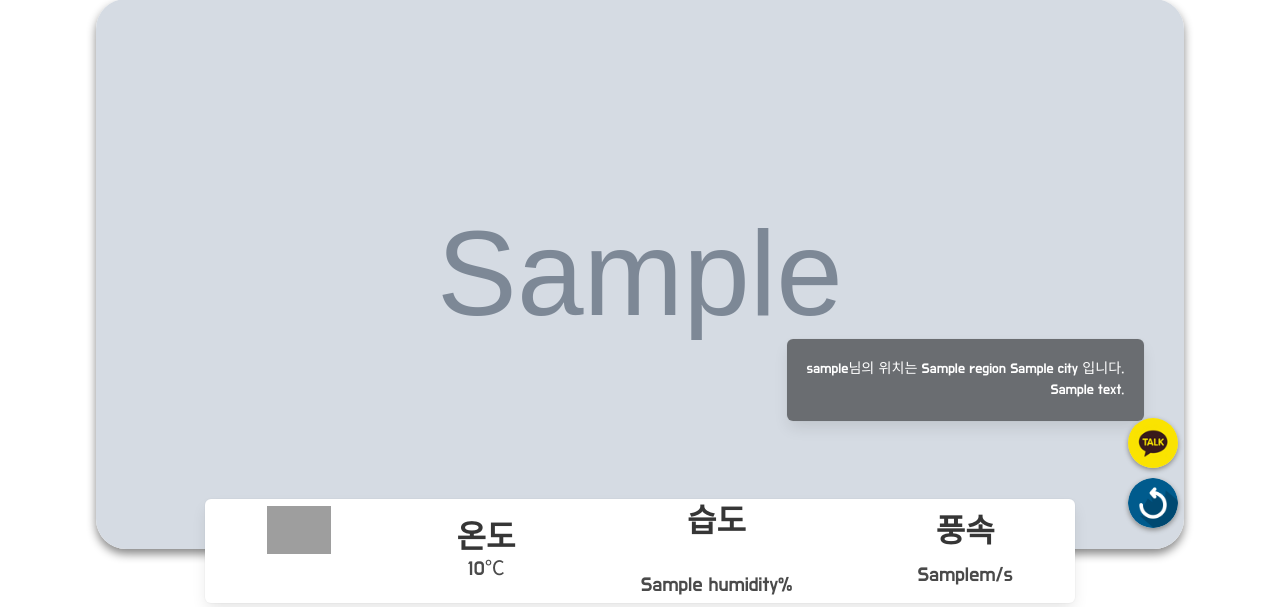
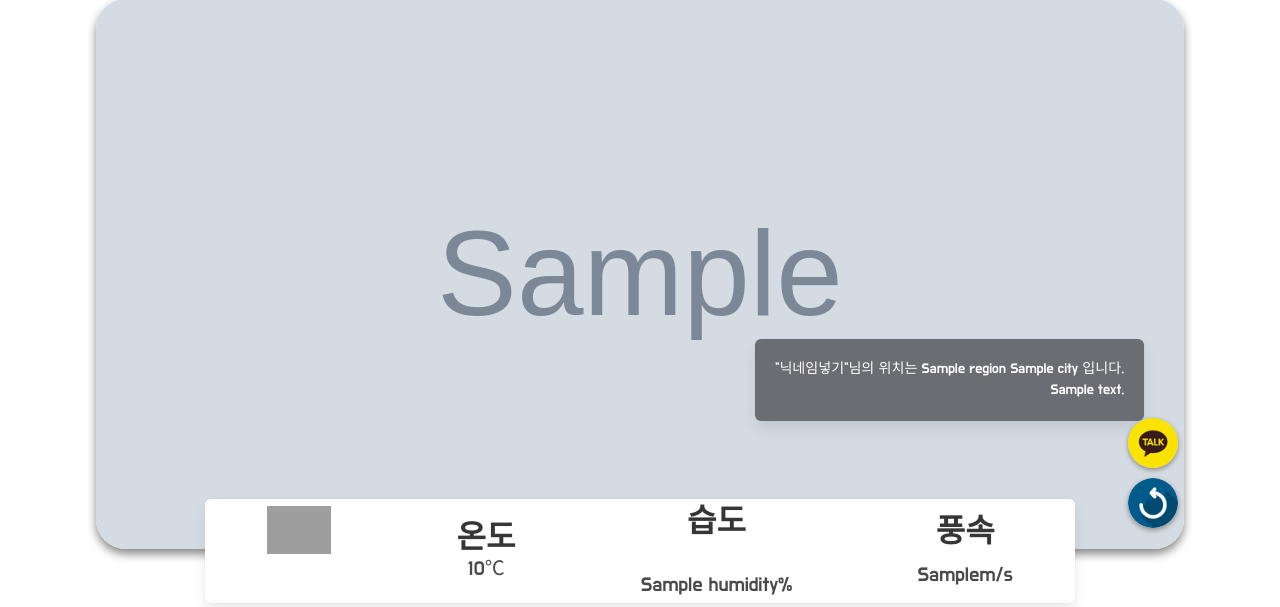
Before and after one commit to pjh2149/hanghae-weather, a Flask app: template templates/index.html in a window 1280 px wide. Shown: the part 212-819 px from the top of the page. Run offline with Flask 2, Linux system fonts and the light colour scheme; the template is opened without the code that fills it: most values are stand-ins (such as "Sample title", 1, 10 or a date in 2020); grey boxes marked "Sample" are stand-in pictures; some libraries are stand-ins or nearby versions; some web fonts are replaced; grey boxes are pictures that could not be loaded.

Commit message:
0609-23:54

```diff
--- a/app.py
+++ b/app.py
@@ -27,6 +27,7 @@ def home():
     token_receive = request.cookies.get('mytoken')
     try:
         payload = jwt.decode(token_receive, SECRET_KEY, algorithms=['HS256'])
+
         ip_index = list()
         weather_index = list()
 
@@ -49,6 +50,7 @@ def home():
         return redirect(url_for("login", msg="로그인 시간이 만료되었습니다."))
     except jwt.exceptions.DecodeError:
         return redirect(url_for("login", msg="로그인 정보가 존재하지 않습니다."))
+
 
 
 @app.route('/login')
@@ -152,6 +154,7 @@ def get_posts():
         return redirect(url_for("home"))
 
 
+
 @app.route('/update_like', methods=['POST'])
 def update_like():
     token_receive = request.cookies.get('mytoken')
--- a/templates/index.html
+++ b/templates/index.html
@@ -472,7 +472,7 @@
 
 
         <div class="weather_info box weather_info_width">
-            <p class="weather_info_text">{{ nickname_receive }}님의 위치는 {{ region }} {{ city }} 입니다.</p>
+            <p class="weather_info_text">"닉네임넣기"님의 위치는 {{ region }} {{ city }} 입니다.</p>
             <p class="description_padding">{{ description }}</p>
         </div>
 
```
